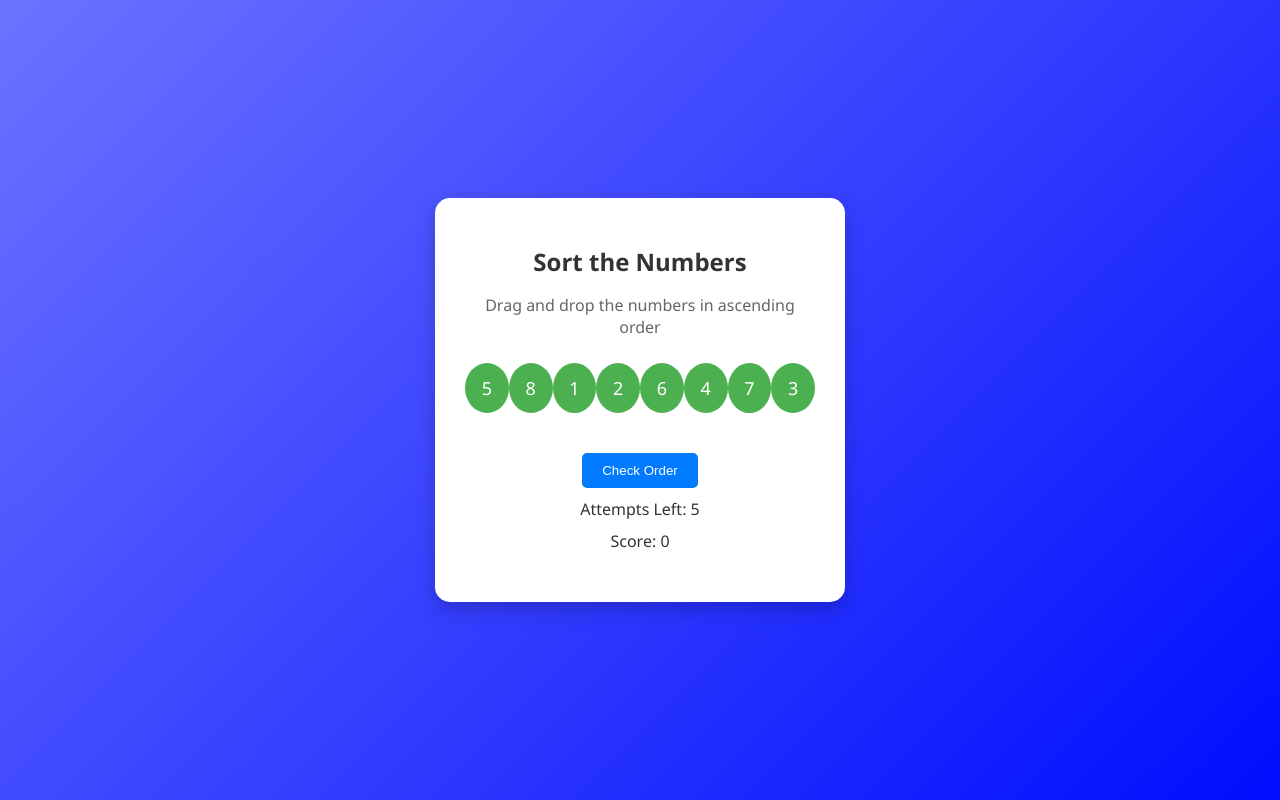
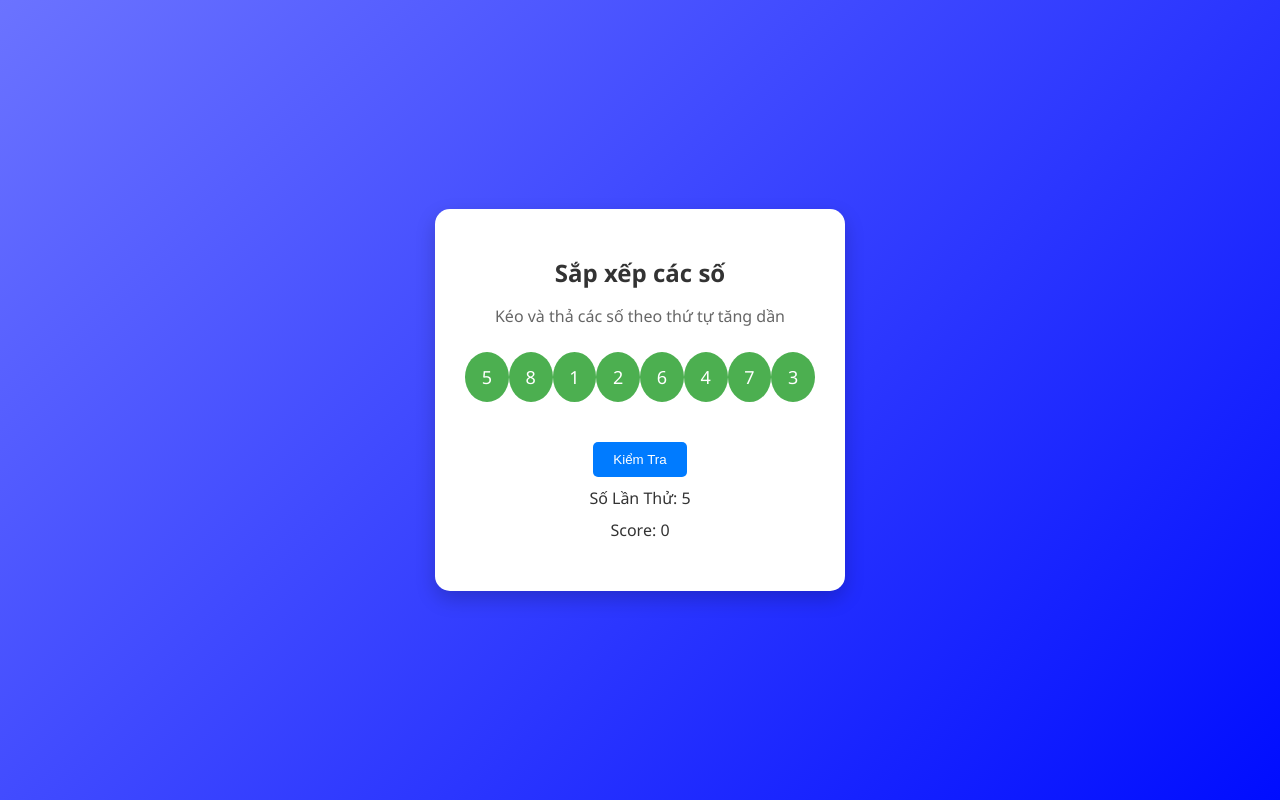
Before and after one commit to ThanhNhan2002-dev/Sorting-Game, a plain HTML site: page index.html in a window 1280 px wide. Drawn offline with Linux system fonts and the light colour scheme.

Commit message:
gamesapxepsotangdan

```diff
--- a/index.html
+++ b/index.html
@@ -8,13 +8,13 @@
 </head>
 <body>
     <div class="game-container">
-        <h1>Sort the Numbers</h1>
-        <p>Drag and drop the numbers in ascending order</p>
+        <h1>Sắp xếp các số</h1>
+        <p>Kéo và thả các số theo thứ tự tăng dần</p>
         <div class="numbers-container" id="numbers-container">
             <!-- Numbers will be generated here dynamically -->
         </div>
-        <button id="check-button">Check Order</button>
-        <div id="attempts">Attempts Left: <span id="attempt-count">5</span></div>
+        <button id="check-button">Kiểm Tra</button>
+        <div id="attempts">Số Lần Thử: <span id="attempt-count">5</span></div>
         <div id="score">Score: <span id="score-count">0</span></div>
         <div id="message"></div>
     </div>
```
